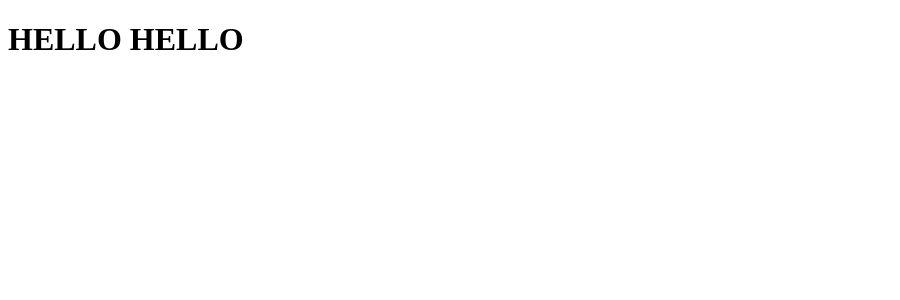
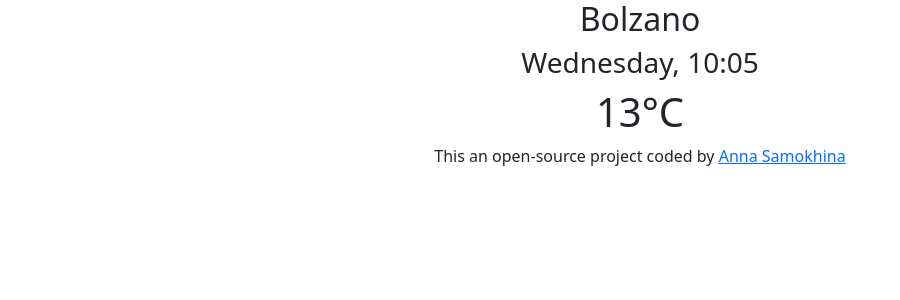
Before and after one commit to annasya007/react-weather-app, a React (Create React App) app: page / in a window 1280 px wide. Shown: the top 300 px of the page, without its empty margins (0-900 px from the left). Built offline with nearby package versions, Linux system fonts and the light colour scheme.

Commit message:
Addes Bootstrap and footer

```diff
--- a/package.json
+++ b/package.json
@@ -3,13 +3,15 @@
   "version": "0.1.0",
   "private": true,
   "dependencies": {
+    "@popperjs/core": "^2.9.2",
     "@testing-library/jest-dom": "^5.12.0",
     "@testing-library/react": "^11.2.6",
     "@testing-library/user-event": "^12.8.3",
+    "bootstrap": "^5.0.0",
     "react": "^17.0.2",
     "react-dom": "^17.0.2",
     "react-scripts": "4.0.3",
-    "web-vitals": "^1.1.1"
+    "web-vitals": "^1.1.2"
   },
   "scripts": {
     "start": "react-scripts start",
--- a/src/App.js
+++ b/src/App.js
@@ -5,9 +5,14 @@ import Weather from "./Weather";
 
 function App() {
   return (
-    <div>
+    <div className="App">
+      <div className="container">
       <Weather />
+      <footer>
+        This an open-source project coded by{" "}<a href="https://github.com/annasya007/react-weather-app" target="_blank">Anna Samokhina</a>
+      </footer>
       </div>
+    </div>
   );
 }
 
--- a/src/Weather.js
+++ b/src/Weather.js
@@ -1,8 +1,13 @@
 import React from 'react';
 
 export default function Weather() {
-
-    return(
-<h1>HELLO HELLO</h1>
+return(
+    <div classNamne="GeneralInfo">
+        <h2>Bolzano</h2>
+        <h3>Wednesday, 10:05</h3>
+        <h1>13°C</h1>
+        <a href="https://openweathermap.org/img/wn/10d@2x.png">
+        </a>
+    </div>
     );
 }
--- a/src/index.js
+++ b/src/index.js
@@ -1,6 +1,7 @@
 import React from 'react';
 import ReactDOM from 'react-dom';
 import App from './App';
+import 'bootstrap/dist/css/bootstrap.css';
 import reportWebVitals from './reportWebVitals';
 
 ReactDOM.render(
```
Also changed, not shown: 1 other file (tests, documents, lock files or other folders).
